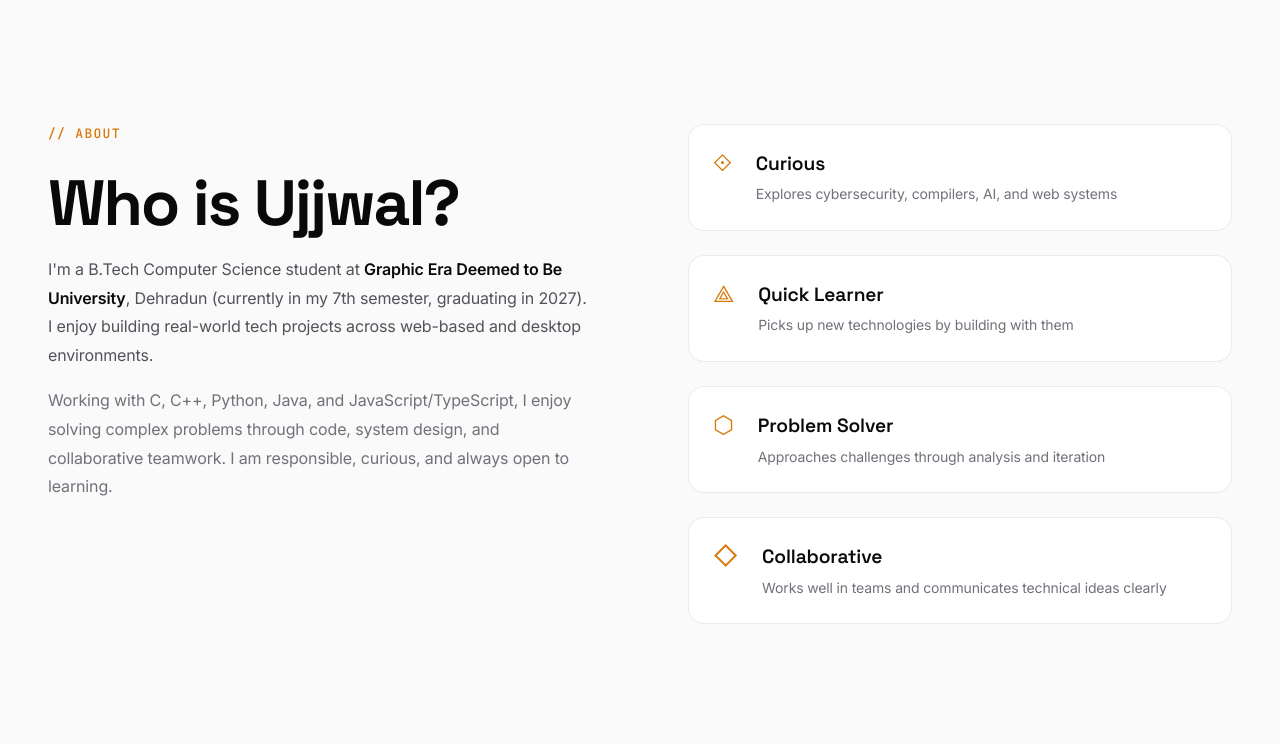
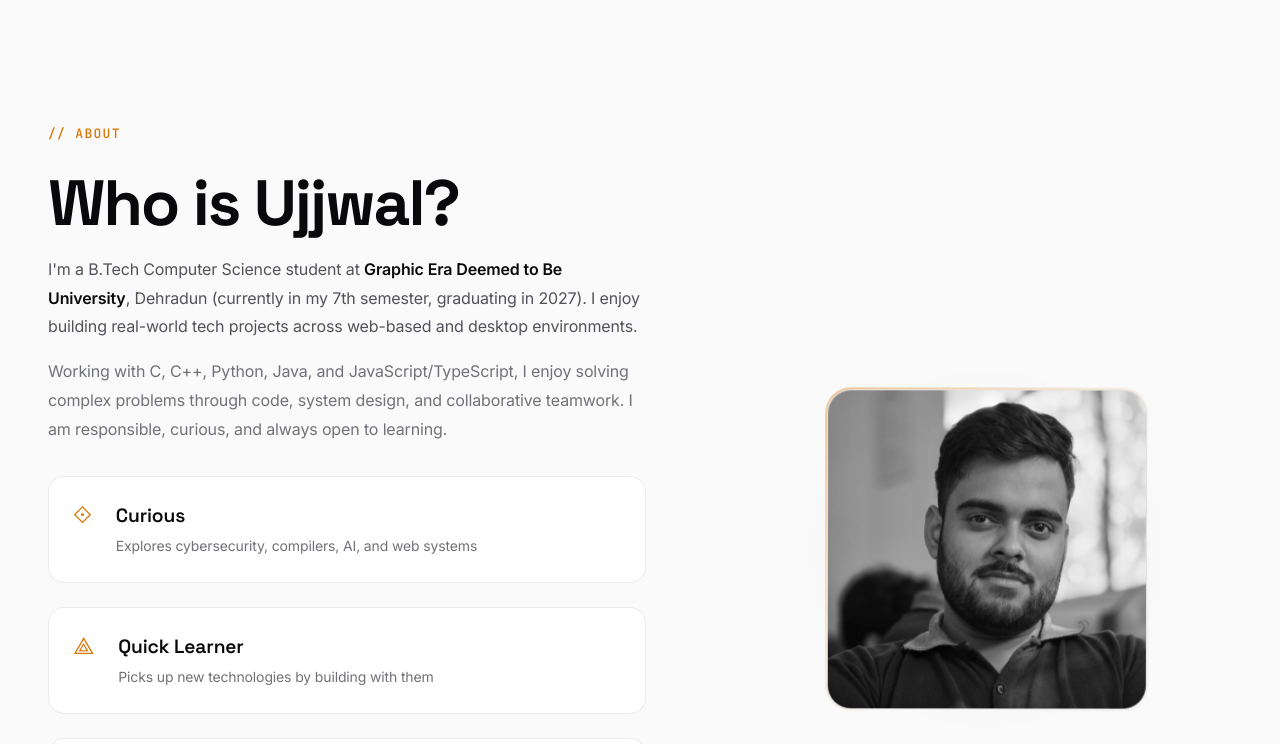
Before and after one commit to ujjwal9034/ujjwal-portfolio, a React (Vite) app: page / in a window 1280 px wide. Shown: the part 2440-3184 px from the top of the page. Built offline with nearby package versions, Linux system fonts and the light colour scheme.

Commit message:
Feature: Add profile photo with 3D float and grayscale reveal hover effects in About section

```diff
--- a/src/components/about/About.css
+++ b/src/components/about/About.css
@@ -1,8 +1,14 @@
 .about__grid {
   display: grid;
-  grid-template-columns: 1fr 1fr;
+  grid-template-columns: 1.1fr 0.9fr;
   gap: var(--space-4xl);
-  align-items: start;
+  align-items: center;
+}
+
+.about__content-left {
+  display: flex;
+  flex-direction: column;
+  gap: var(--space-xl);
 }
 
 .about__text {
@@ -74,3 +80,92 @@
     gap: var(--space-2xl);
   }
 }
+
+.about__image-wrapper {
+  display: flex;
+  justify-content: center;
+  align-items: center;
+  position: relative;
+  width: 100%;
+}
+
+.about__image-card {
+  position: relative;
+  width: 100%;
+  max-width: 320px;
+  aspect-ratio: 1 / 1;
+  border-radius: var(--radius-xl);
+  overflow: visible;
+  animation: floatProfile 6s ease-in-out infinite;
+}
+
+.about__image-inner {
+  position: relative;
+  width: 100%;
+  height: 100%;
+  border-radius: var(--radius-xl);
+  overflow: hidden;
+  border: 1px solid var(--border);
+  background: var(--bg-secondary);
+  z-index: 2;
+}
+
+.about__img {
+  width: 100%;
+  height: 100%;
+  object-fit: cover;
+  filter: grayscale(100%);
+  transition: filter var(--duration-slow) var(--ease-out), transform var(--duration-slow) var(--ease-out);
+}
+
+.about__image-card:hover .about__img {
+  filter: grayscale(0%);
+  transform: scale(1.03);
+}
+
+.about__image-overlay {
+  position: absolute;
+  inset: 0;
+  background: linear-gradient(180deg, transparent 60%, rgba(9, 9, 11, 0.4) 100%);
+  z-index: 3;
+  pointer-events: none;
+}
+
+.about__image-glow {
+  position: absolute;
+  inset: -15px;
+  background: radial-gradient(circle, var(--accent) 0%, transparent 70%);
+  opacity: 0.12;
+  filter: blur(20px);
+  z-index: 1;
+  pointer-events: none;
+  transition: opacity var(--duration-normal) var(--ease-out);
+}
+
+.about__image-card:hover .about__image-glow {
+  opacity: 0.25;
+}
+
+.about__image-border {
+  position: absolute;
+  inset: -2px;
+  background: linear-gradient(135deg, var(--accent) 0%, transparent 60%, var(--border) 100%);
+  border-radius: calc(var(--radius-xl) + 2px);
+  z-index: 1;
+  pointer-events: none;
+  opacity: 0.4;
+  transition: opacity var(--duration-normal) var(--ease-out);
+}
+
+.about__image-card:hover .about__image-border {
+  opacity: 0.8;
+}
+
+@keyframes floatProfile {
+  0%, 100% {
+    transform: translateY(0px) rotate(0deg);
+  }
+  50% {
+    transform: translateY(-8px) rotate(1deg);
+  }
+}
--- a/src/components/about/About.tsx
+++ b/src/components/about/About.tsx
@@ -1,4 +1,5 @@
 import { motion } from 'framer-motion';
+import profileImg from '../../assets/profile.jpg';
 import './About.css';
 
 const fadeInUp = {
@@ -27,6 +28,7 @@ export default function About() {
         viewport={{ once: true, margin: '-100px' }}
         variants={stagger}
       >
+        <div className="about__content-left">
           <motion.div className="about__text" variants={fadeInUp}>
             <span className="section-label">// About</span>
             <h2 id="about-title" className="section-title">
@@ -52,6 +54,21 @@ export default function About() {
               </motion.div>
             ))}
           </motion.div>
+        </div>
+
+        <motion.div
+          className="about__image-wrapper"
+          variants={fadeInUp}
+        >
+          <div className="about__image-card">
+            <div className="about__image-inner">
+              <img src={profileImg} alt="Ujjwal Pratap Singh" className="about__img" />
+              <div className="about__image-overlay" />
+            </div>
+            <div className="about__image-glow" />
+            <div className="about__image-border" />
+          </div>
+        </motion.div>
       </motion.div>
     </section>
   );
```
Also changed, not shown: public/sw.js (+19 -3 lines), src/assets/profile.jpg (added). Lines whose indentation alone changed are shown as unchanged.
